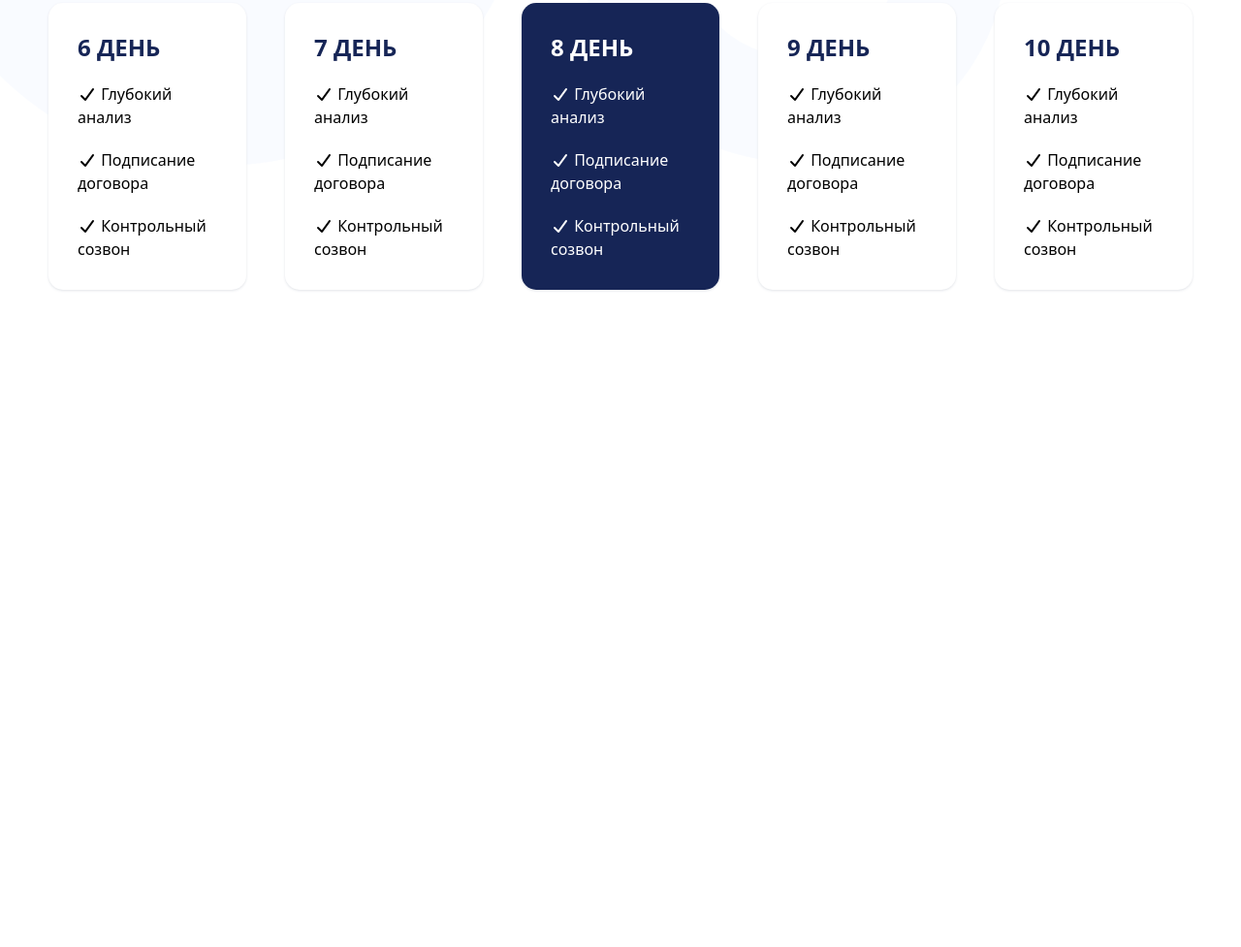
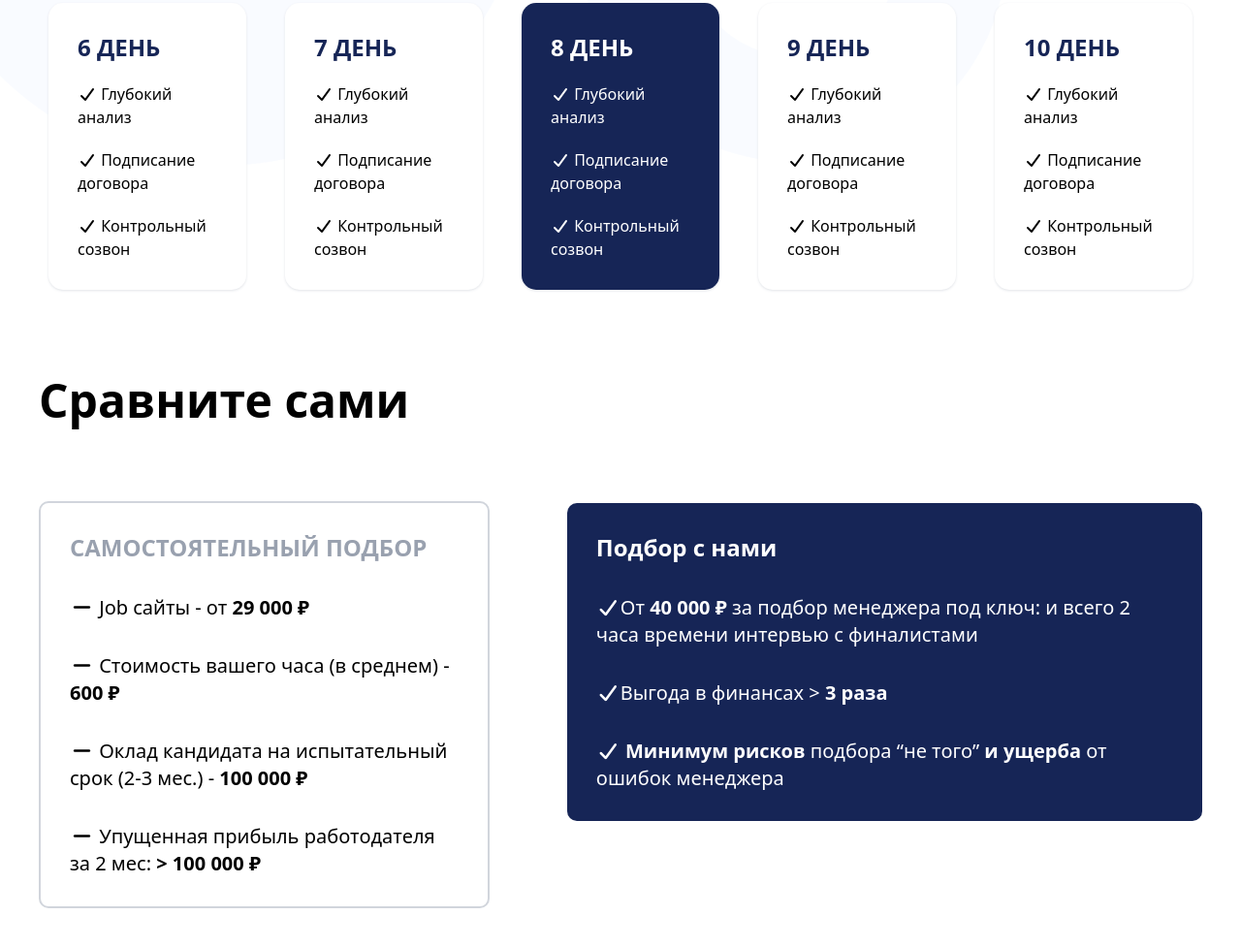
Before and after one commit to RahimaMoon/sales, a website: page index.html in a window 1280 px wide. Shown: the part 1278-2255 px from the top of the page at 97% size. Before the commit the page ends 1627 px from the top, so only its background shows below. Drawn offline with Linux system fonts and the light colour scheme.

Commit message:
section2

```diff
--- a/index.html
+++ b/index.html
@@ -67,7 +67,7 @@
 <img class="hidden lg:flex absolute z-10 lg:left-[600px] lg:top-[200px]" src="./imgs/Ellipse 195.png" alt="">
 <img class="hidden lg:flex absolute z-10 lg:right-[10px]" src="./imgs/Ellipse 194.png" alt="">
 <div class="relative z-50 flex flex-col gap-y-10 p-[50px]">
-    <h1 class="text-5xl font-bold text-blue-950">Процесс найма сотрудника</h1>
+    <h1 class="text-5xl font-bold ">Процесс найма сотрудника</h1>
     <div class="flex flex-col gap-y-5 lg:flex-row lg:gap-x-10 ">
         <div class="flex flex-col gap-y-5 bg-white p-[30px] rounded-[15px]  shadow-sm shadow-gray-200">
             <h2 class="text-2xl font-bold text-blue-950">1 ДЕНЬ</h2>
@@ -146,5 +146,28 @@
     </div>
 </div>
     </section>
+    <section class="p-[40px] flex flex-col gap-y-20">
+        <h1 class="text-5xl font-bold ">Сравните сами</h1>
+        <div class="flex flex-col gap-y-10 lg:flex-row lg:gap-x-20 justify-center items-baseline">
+            <div class="flex flex-col gap-y-8 border-2 border-gray-300 rounded-[10px] p-[30px]">
+                <h1 class="font-bold text-gray-400 text-2xl">САМОСТОЯТЕЛЬНЫЙ ПОДБОР</h1>
+                <p class="text-xl"><i class="fa-solid fa-minus"></i> Job сайты - от <span class="font-bold">29 000 ₽</span></p>
+                 <p class="text-xl"><i class="fa-solid fa-minus"></i> Стоимость вашего часа (в среднем) -  <span class="font-bold">600 ₽</span></p>
+                  <p class="text-xl"><i class="fa-solid fa-minus"></i> Оклад кандидата на испытательный срок (2-3 мес.) - <span class="font-bold">  100 000 ₽</span></p>
+                   <p class="text-xl"><i class="fa-solid fa-minus"></i> Упущенная прибыль работодателя за 2 мес: <span class="font-bold"> > 100 000 ₽</span></p>
+
+
+                </div>
+
+        <div class="bg-blue-950 flex flex-col gap-y-8  rounded-[10px] p-[30px]">
+            <h2 class="text-2xl font-bold text-white">Подбор с нами</h2>
+        <p class="text-white text-xl"><i class="fa-solid fa-check"></i>От <span class="font-bold"> 40 000 ₽</span>  за подбор менеджера под ключ: и всего 2 часа времени интервью с финалистами</p>
+<p class="text-white text-xl"><i class="fa-solid fa-check"></i>Выгода в финансах > <span class="font-bold"> 3 раза</span></p>
+<p class="text-white text-xl"><i class="fa-solid fa-check"></i><span class="font-bold"> Минимум рисков</span>  подбора “не того” <span class="font-bold"> и ущерба</span>  от ошибок менеджера</p>
+
+
+        </div>
+        </div>
+    </section>
 </body>
 </html>
```
Also changed, not shown: src/output.css.
